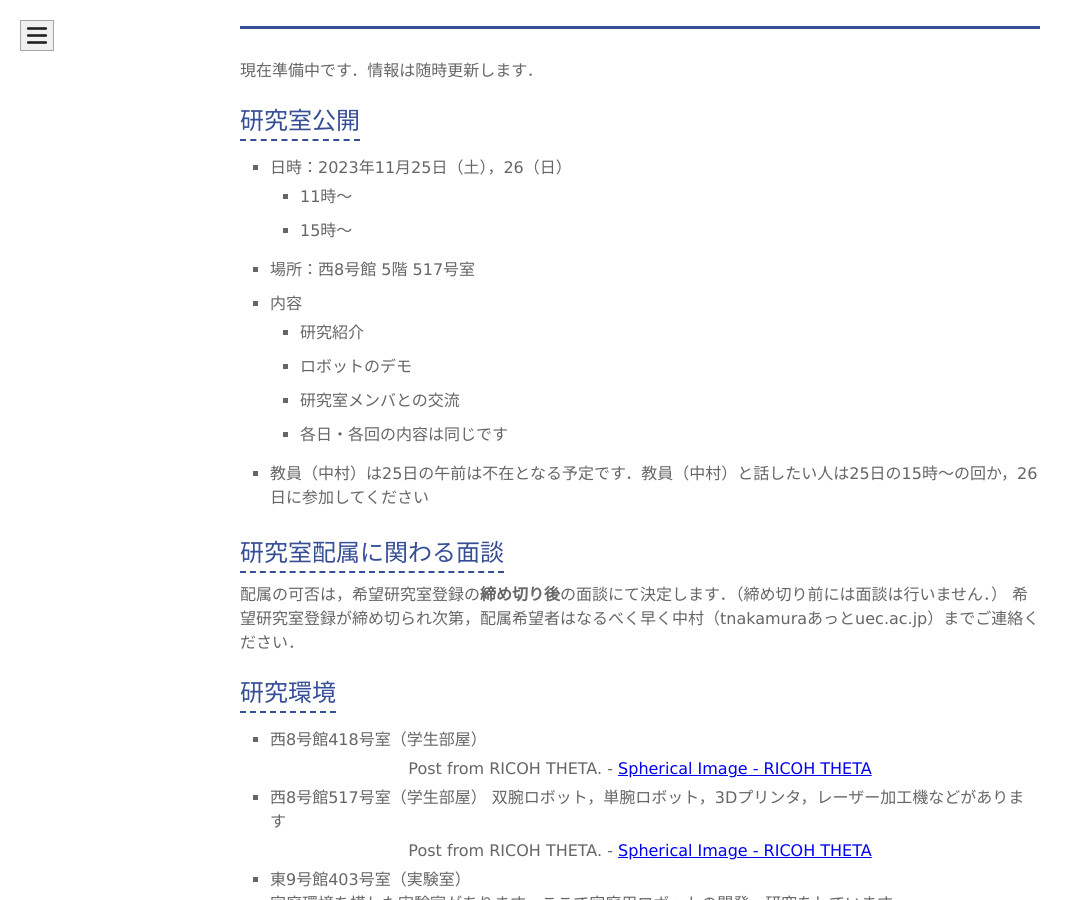
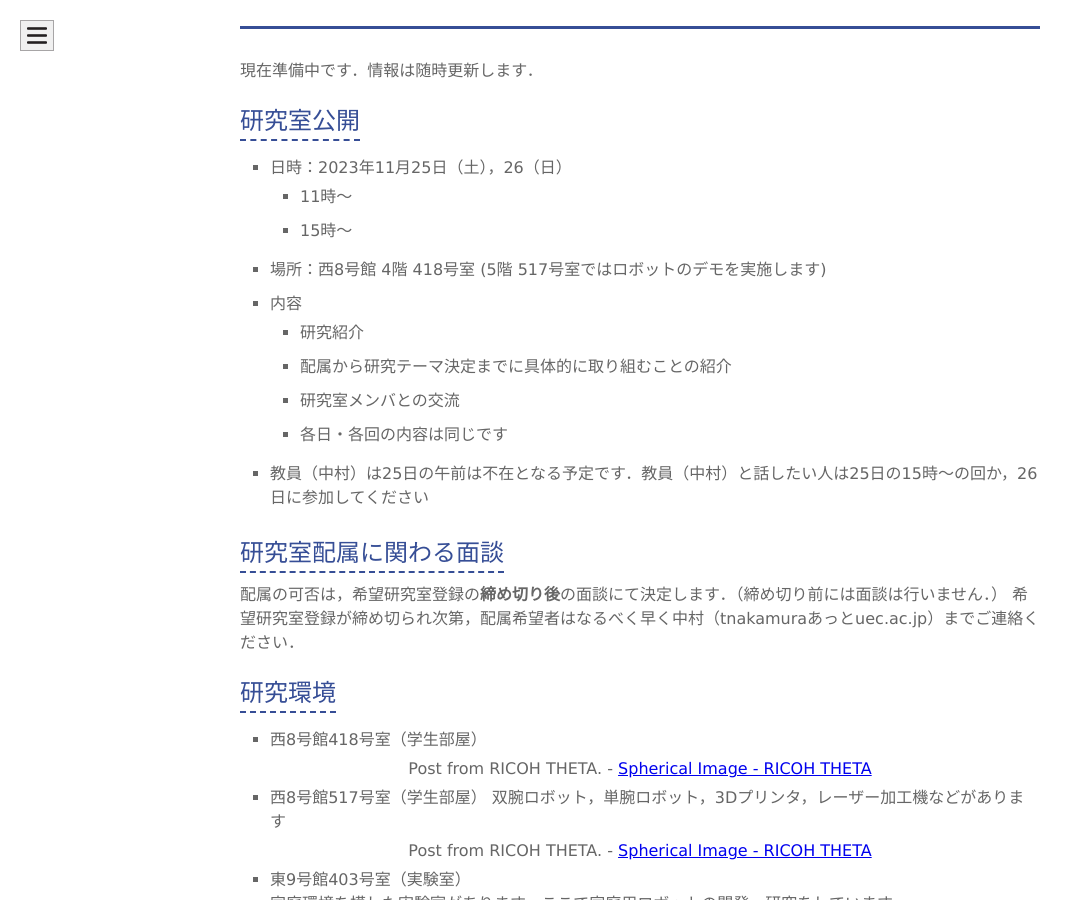
Before and after one commit to naka-lab/naka-lab.github.io, a Jekyll site: the page built from subpages/haizoku.md, in a window 1280 px wide and 900 px high, scrolled down 586 px. Shown: the whole window, without its empty margins (0-1083 px from the left). Built offline with Jekyll 4.4.1, drawn with Linux system fonts in a browser that asks for light colours; comment, search, counter and statistics services are not loaded; our own code applies the rules of GitHub Pages for plain Markdown files.

Commit message:
Update haizoku.md

```diff
--- a/subpages/haizoku.md
+++ b/subpages/haizoku.md
@@ -12,10 +12,10 @@ layout: default
 - 日時：2023年11月25日（土），26（日）
   - 11時〜
   - 15時〜
-- 場所：西8号館 5階 517号室
+- 場所：西8号館 4階 418号室 (5階 517号室ではロボットのデモを実施します)
 - 内容
   - 研究紹介
-  - ロボットのデモ
+  - 配属から研究テーマ決定までに具体的に取り組むことの紹介
   - 研究室メンバとの交流
   - 各日・各回の内容は同じです
 - 教員（中村）は25日の午前は不在となる予定です．教員（中村）と話したい人は25日の15時〜の回か，26日に参加してください
```
